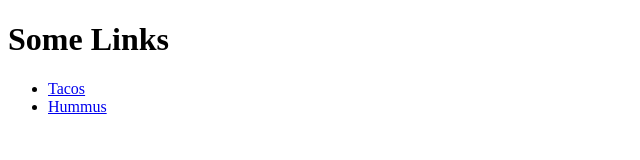
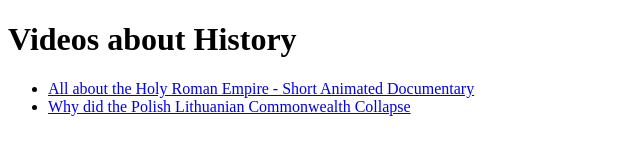
Before and after one commit to MisterFinigan/IGME-110-Repo, a plain HTML site: page index.html in a window 1280 px wide. Shown: the whole page, without its empty margins (0-640 px from the left). Drawn offline with Linux system fonts and the light colour scheme.

Commit message:
Update index.html

```diff
--- a/index.html
+++ b/index.html
@@ -3,13 +3,13 @@
 <head>
   <meta charset="UTF-8">
   <meta name="viewport" content="width=device-width, initial-scale=1.0">
-  <title>Index Page</title>
+  <title>My Listicle</title>
 </head>
 <body>
-  <h1>Some Links</h1>
+  <h1>Videos about History</h1>
   <ul>
-    <li><a href="https://en.wikipedia.org/wiki/Taco">Tacos</a></li>
-    <li><a href="https://en.wikipedia.org/wiki/Hummus">Hummus</a></li>
+    <li><a href="https://www.youtube.com/watch?v=dQw4w9WgXcQ">All about the Holy Roman Empire - Short Animated Documentary</a></li>
+    <li><a href="https://www.youtube.com/watch?v=3BFTio5296w">Why did the Polish Lithuanian Commonwealth Collapse</a></li>
   </ul>
 </body>
 </html>
```
